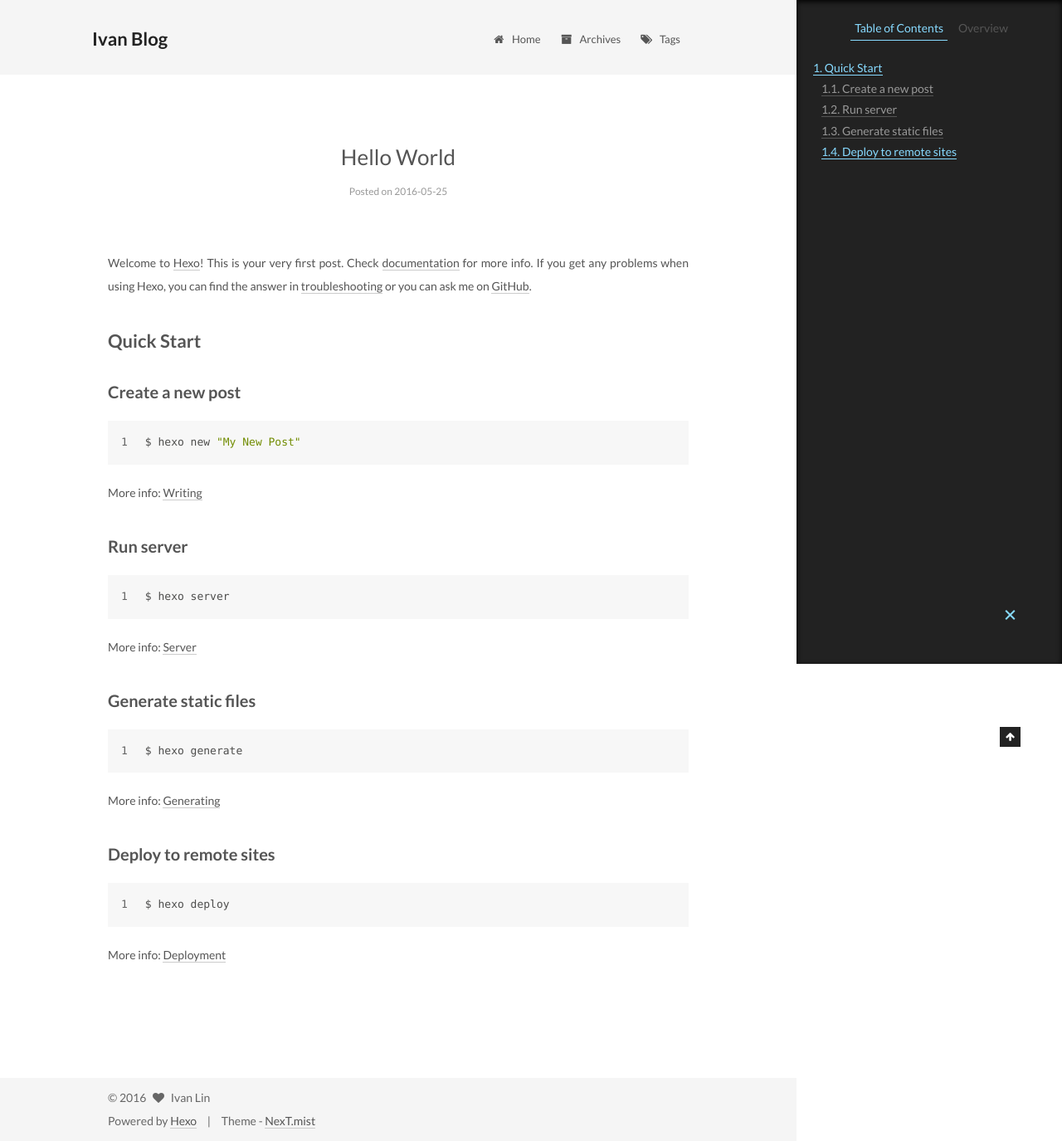
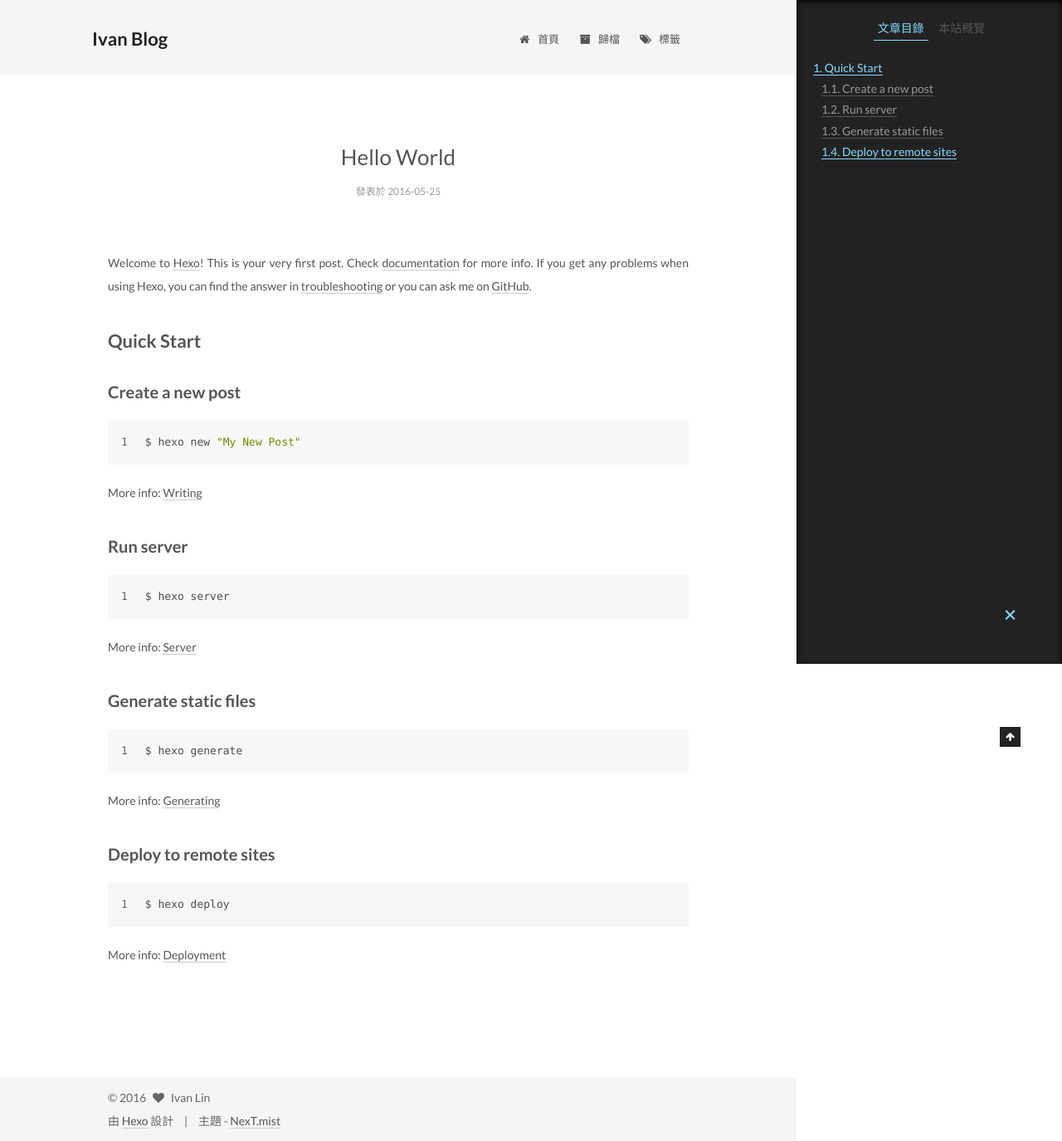
Before and after one commit to ivan7645/ivan7645.github.com, a plain HTML site: page 2016/05/25/hello-world/index.html in a window 1280 px wide. Shown: the whole page at 83% size. Drawn offline with Linux system fonts and the light colour scheme.

Commit message:
Site updated: 2016-05-25 18:18:15

```diff
--- a/2016/05/25/hello-world/index.html
+++ b/2016/05/25/hello-world/index.html
@@ -109,7 +109,7 @@ Quick">
     motion: true,
     duoshuo: {
       userId: 0,
-      author: 'Author'
+      author: '博主'
     }
   };
 </script>
@@ -172,7 +172,7 @@ Quick">
 
               <i class="menu-item-icon fa fa-fw fa-home"></i> <br />
 
-            Home
+            首頁
           </a>
         </li>
 
@@ -182,7 +182,7 @@ Quick">
 
               <i class="menu-item-icon fa fa-fw fa-archive"></i> <br />
 
-            Archives
+            歸檔
           </a>
         </li>
 
@@ -192,7 +192,7 @@ Quick">
 
               <i class="menu-item-icon fa fa-fw fa-tags"></i> <br />
 
-            Tags
+            標籤
           </a>
         </li>
 
@@ -245,7 +245,7 @@ Quick">
             <span class="post-meta-item-icon">
               <i class="fa fa-calendar-o"></i>
             </span>
-            <span class="post-meta-item-text">Posted on</span>
+            <span class="post-meta-item-text">發表於</span>
             <time itemprop="dateCreated" datetime="2016-05-25T14:42:50+08:00" content="2016-05-25">
               2016-05-25
             </time>
@@ -348,10 +348,10 @@ Quick">
 
         <ul class="sidebar-nav motion-element">
           <li class="sidebar-nav-toc sidebar-nav-active" data-target="post-toc-wrap" >
-            Table of Contents
+            文章目錄
           </li>
           <li class="sidebar-nav-overview" data-target="site-overview">
-            Overview
+            本站概覽
           </li>
         </ul>
 
@@ -368,7 +368,7 @@ Quick">
           <div class="site-state-item site-state-posts">
             <a href="/archives">
               <span class="site-state-item-count">1</span>
-              <span class="site-state-item-name">posts</span>
+              <span class="site-state-item-name">文章</span>
             </a>
           </div>
 
@@ -426,11 +426,11 @@ Quick">
 </div>
 
 <div class="powered-by">
-  Powered by <a class="theme-link" href="http://hexo.io">Hexo</a>
+  由 <a class="theme-link" href="http://hexo.io">Hexo</a> 設計
 </div>
 
 <div class="theme-info">
-  Theme -
+  主題 -
   <a class="theme-link" href="https://github.com/iissnan/hexo-theme-next">
     NexT.mist
   </a>
--- a/css/main.css
+++ b/css/main.css
@@ -1548,7 +1548,7 @@ pre .javascript .function {
   width: 4px;
   height: 4px;
   border-radius: 50%;
-  background: #120be8;
+  background: #b987f4;
 }
 .links-of-blogroll {
   font-size: 13px;
```
Also changed, not shown: archives/2016/05/index.html (+8 -8 lines), archives/2016/index.html (+8 -8 lines), archives/index.html (+8 -8 lines), index.html (+8 -8 lines).
